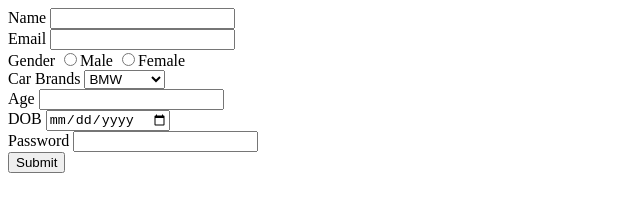
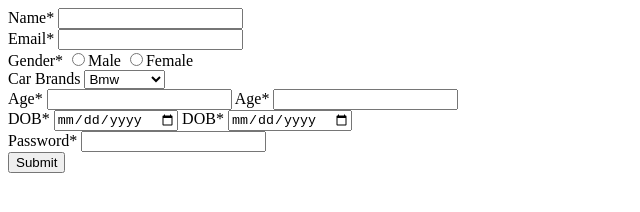
Before and after one commit to acciojob/signup-form-car-DevshriS, a website: page main.html in a window 1280 px wide. Shown: the whole page, without its empty margins (0-640 px from the left). Drawn offline with Linux system fonts and the light colour scheme.

Commit message:
final commit2

```diff
--- a/main.html
+++ b/main.html
@@ -7,42 +7,47 @@
 </head>
 
 <body>
-	<form action="abc@gmail.com" method="post">
+	<form method="post">
 		<div>
-		<label for="name">Name</label>
-		<input type="text" id="name" required>
+			<label for="name">Name*</label>
+			<input type="text" id="name" required>
 		</div>
 		<div>
-		<label for="email">Email</label>
-		<input type="email" id="email" required>
+			<label for="email">Email*</label>
+			<input type="email" id="email" required>
 		</div>
 		<div>
-		<label for="gender">Gender</label>
-		<input type="radio" id="gender" name="gender" required>Male
-		<input type="radio" id="gender" name="gender" required>Female
+			<label for="gender">Gender*</label>
+			<input type="radio" id="gender" name="gender" required>Male
+			<input type="radio" id="gender" name="gender" required>Female
 		</div>
 		<div>
 			<label for="cars">Car Brands</label>
-			<select name="cars" id="cars">
-			<option value="BMW">BMW</option>
-			<option value="Audi">Audi</option>
-			<option value="Mercedez">Mercedez</option>
+			<select id="cars">
+				<option>Bmw</option>
+				<option>Audi</option>
+				<option>Mercedez</option>
 			</select>
 		</div>
 		<div>
-			<label for="age">Age</label>
+			<label for="carage">Age*</label>
+			<input type="number" id="carage" required>
+			<label for="age">Age*</label>
 			<input type="number" id="age" required>
 		</div>
 		<div>
-			<label for="dob">DOB</label>
+			<label for="dop">DOB*</label>
+			<input type="date" id="dop" required>
+			<label for="dob">DOB*</label>
 			<input type="date" id="dob" required>
 		</div>
 		<div>
-			<label for="password">Password</label>
+			<label for="password">Password*</label>
 			<input type="password" id="password" required>
 		</div>
-
-		<button type="submit">Submit</button>
+		<div>
+			<button type="submit">Submit</button>
+		</div>
 	</form>
 
 	<!-- the entire body must be written by student -->
```
